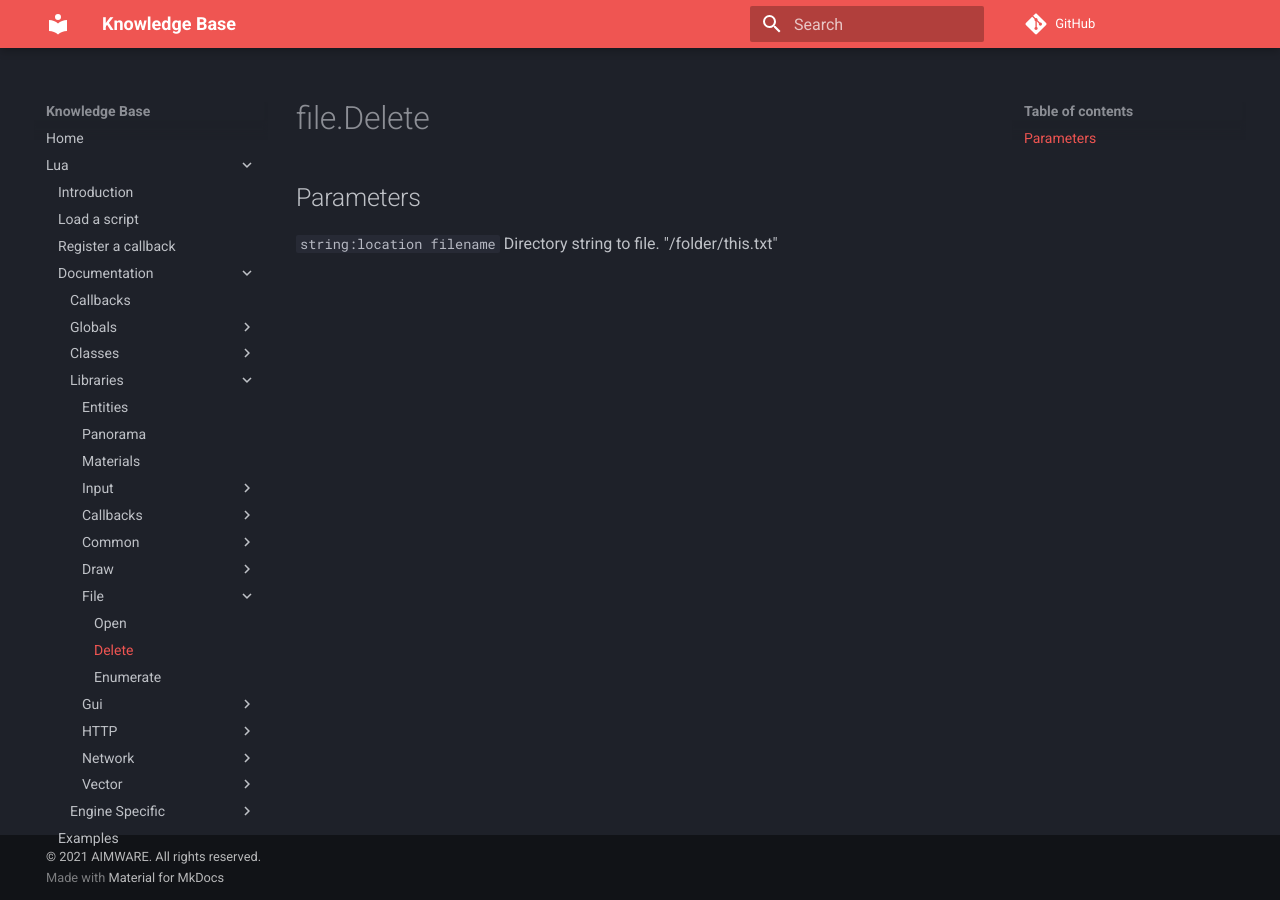
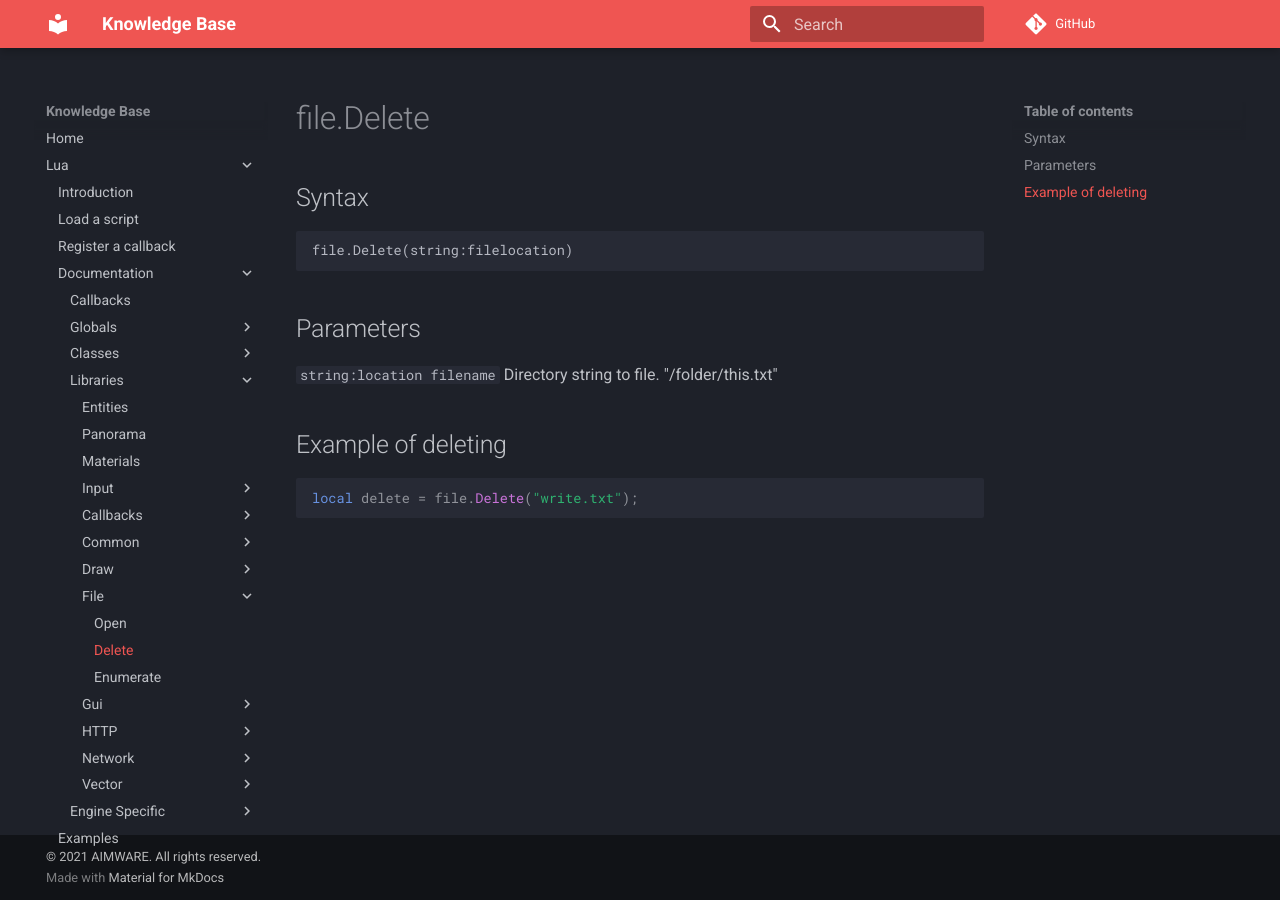
Before and after one commit to Ninaligo/aimware-web-kb, an MkDocs documentation site: the page built from private/lua/docs/library/file/delete.md, in a window 1280 px wide. Built offline with MkDocs 1.6.1 and Material for MkDocs 9.7.7, drawn with Linux system fonts in a browser that asks for light colours; comment, search, counter and statistics services are not loaded.

Commit message:
Updated file.delete
Added some params and syntax with also a example

````diff
--- a/private/lua/docs/library/file/delete.md
+++ b/private/lua/docs/library/file/delete.md
@@ -1,5 +1,15 @@
 # file.Delete
+
+## Syntax
+```
+file.Delete(string:filelocation)
+```
 
 ## Parameters
 
 ```string:location filename``` Directory string to file. "/folder/this.txt"
+
+## Example of deleting
+```lua
+local delete = file.Delete("write.txt");
+```
````
